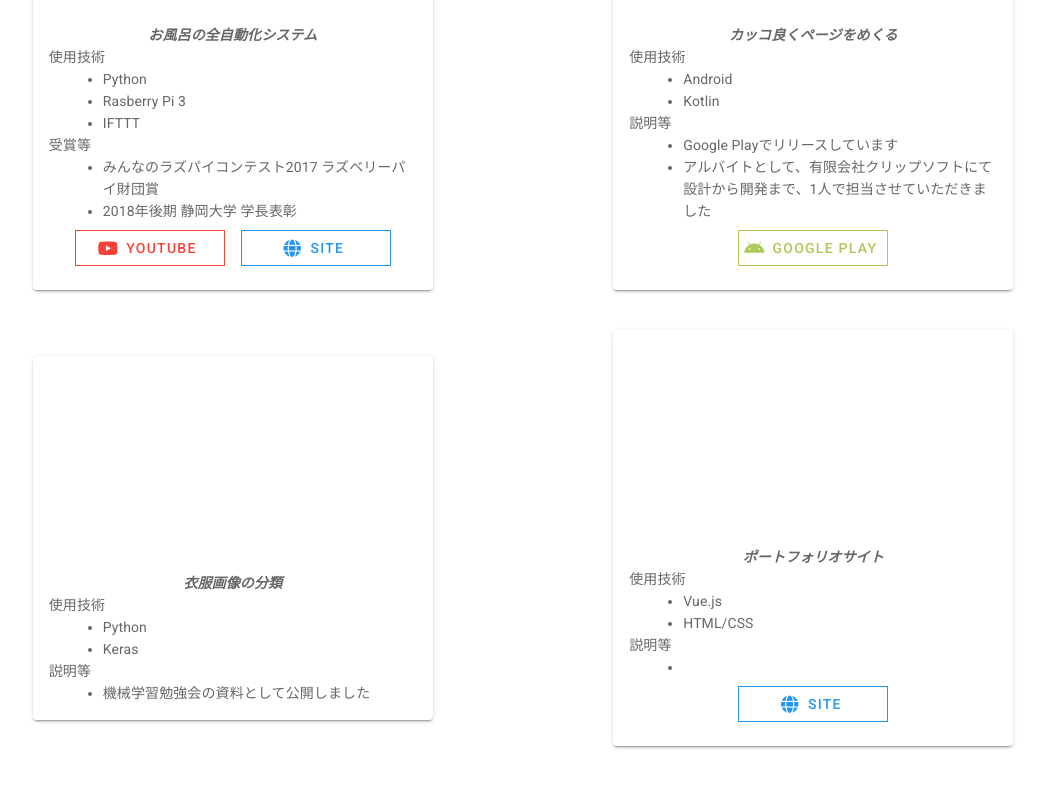
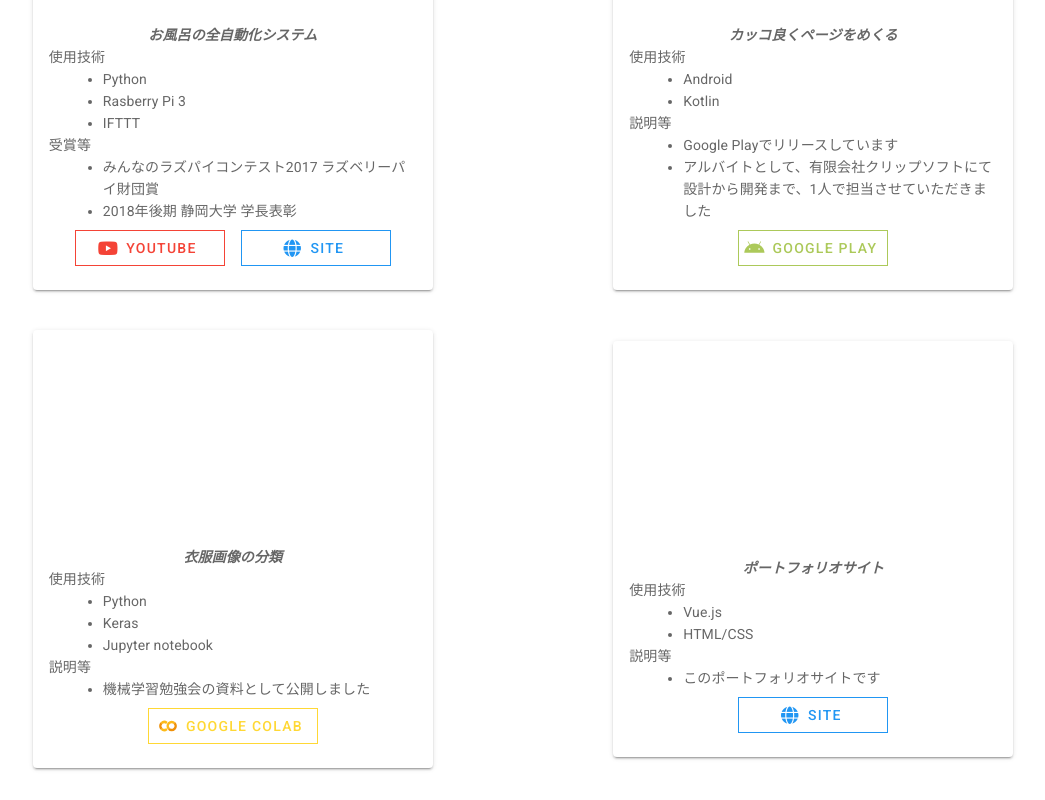
Before and after one commit to YusukeSuzuki1213/portfolio, a Vue app: page /works in a window 1280 px wide. Shown: the part 1863-2663 px from the top of the page, without its empty margins (117-1162 px from the left). Before the commit the page ends 2641 px from the top, so only its background shows below. Built offline with nearby package versions, Linux system fonts and the light colour scheme.

Commit message:
finish Skills

```diff
--- a/src/components/molecules/ButtonGoogleColab.vue
+++ b/src/components/molecules/ButtonGoogleColab.vue
@@ -20,8 +20,8 @@ export default {
   },
   data: () => ({
     title: "Google Colab",
-    icon: "",
-    width: "150px",
+    icon: "$vuetify.icons.iconGoogleColab",
+    width: "170px",
     color: "#ffd835"
   })
 };
--- /dev/null
+++ b/src/components/molecules/IconGoogleColab.vue
@@ -0,0 +1,33 @@
+<template>
+  <svg
+    width = "24"
+    height="24"
+    viewBox="0 0 24 24"
+    preserveAspectRatio="xMidYMid meet"
+    focusable="false"
+    style="pointer-events: none; display: block; width: 100%; height: 100%;"
+  >
+    <g>
+      <path
+        d="M4.54,9.46,2.19,7.1a6.93,6.93,0,0,0,0,9.79l2.36-2.36A3.59,3.59,0,0,1,4.54,9.46Z"
+        style="fill:#ef9008"
+      />
+      <path
+        d="M2.19,7.1,4.54,9.46a3.59,3.59,0,0,1,5.08,0l1.71-2.93h0l-.1-.08h0A6.93,6.93,0,0,0,2.19,7.1Z"
+        style="fill:#fdba18"
+      />
+      <path
+        d="M11.34,17.46h0L9.62,14.54a3.59,3.59,0,0,1-5.08,0L2.19,16.9a6.93,6.93,0,0,0,9,.65l.11-.09"
+        style="fill:#fdba18"
+      />
+      <path
+        d="M12,7.1a6.93,6.93,0,0,0,0,9.79l2.36-2.36a3.59,3.59,0,1,1,5.08-5.08L21.81,7.1A6.93,6.93,0,0,0,12,7.1Z"
+        style="fill:#fdba18"
+      />
+      <path
+        d="M21.81,7.1,19.46,9.46a3.59,3.59,0,0,1-5.08,5.08L12,16.9A6.93,6.93,0,0,0,21.81,7.1Z"
+        style="fill:#ef9008"
+      />
+    </g>
+  </svg>
+</template>
--- a/src/components/organisms/Works.vue
+++ b/src/components/organisms/Works.vue
@@ -32,6 +32,7 @@
               <button-youtube v-if="work.links.youtube.length" :href="work.links.youtube"></button-youtube>
               <button-site v-if="work.links.site.length" :href="work.links.site"></button-site>
               <button-google-play v-if="work.links.googlePlay.length" :href="work.links.googlePlay"></button-google-play>
+              <button-google-colab v-if="work.links.googleColab.length" :href="work.links.googleColab"></button-google-colab>
             </div>
           </div>
         </v-card-text>
@@ -45,7 +46,8 @@ export default {
   components: {
     ButtonYoutube: () => import("../molecules/ButtonYoutube"),
     ButtonSite: () => import("../molecules/ButtonSite"),
-    ButtonGooglePlay: () => import("../molecules/ButtonGooglePlay")
+    ButtonGooglePlay: () => import("../molecules/ButtonGooglePlay"),
+    ButtonGoogleColab: () => import("../molecules/ButtonGoogleColab")
   },
   data: () => ({
     works: [
@@ -110,12 +112,12 @@ export default {
           gitthub: "",
           googlePlay: "",
           googleColab:
-            "https://play.google.com/store/apps/details?id=com.clipsoft.coolsnapper&hl=ja&pcampaignid=pcampaignidMKT-Other-global-all-co-prtnr-py-PartBadge-Mar2515-1"
+            "https://colab.research.google.com/github/YusukeSuzuki1213/fashion-MNIST/blob/master/Fashion-MNIST.ipynb"
         },
         sections: [
           {
             title: "使用技術",
-            list: ["Python", "Keras"]
+            list: ["Python", "Keras", "Jupyter notebook"]
           },
           {
             title: "説明等",
@@ -141,7 +143,7 @@ export default {
           },
           {
             title: "説明等",
-            list: [""]
+            list: ["このポートフォリオサイトです"]
           }
         ]
       }
--- a/src/plugins/vuetify.js
+++ b/src/plugins/vuetify.js
@@ -1,4 +1,5 @@
 import '@fortawesome/fontawesome-free/css/all.css';
+import IconGoogleColab from '@/components/molecules/IconGoogleColab'
 import Vue from "vue";
 import Vuetify from "vuetify/lib";
 
@@ -7,5 +8,10 @@ Vue.use(Vuetify);
 export default new Vuetify({
   icons: {
     iconfont: 'fa',
-  },
+    values: {
+      iconGoogleColab: {
+        component: IconGoogleColab
+      }
+    }
+  }
 });
```
